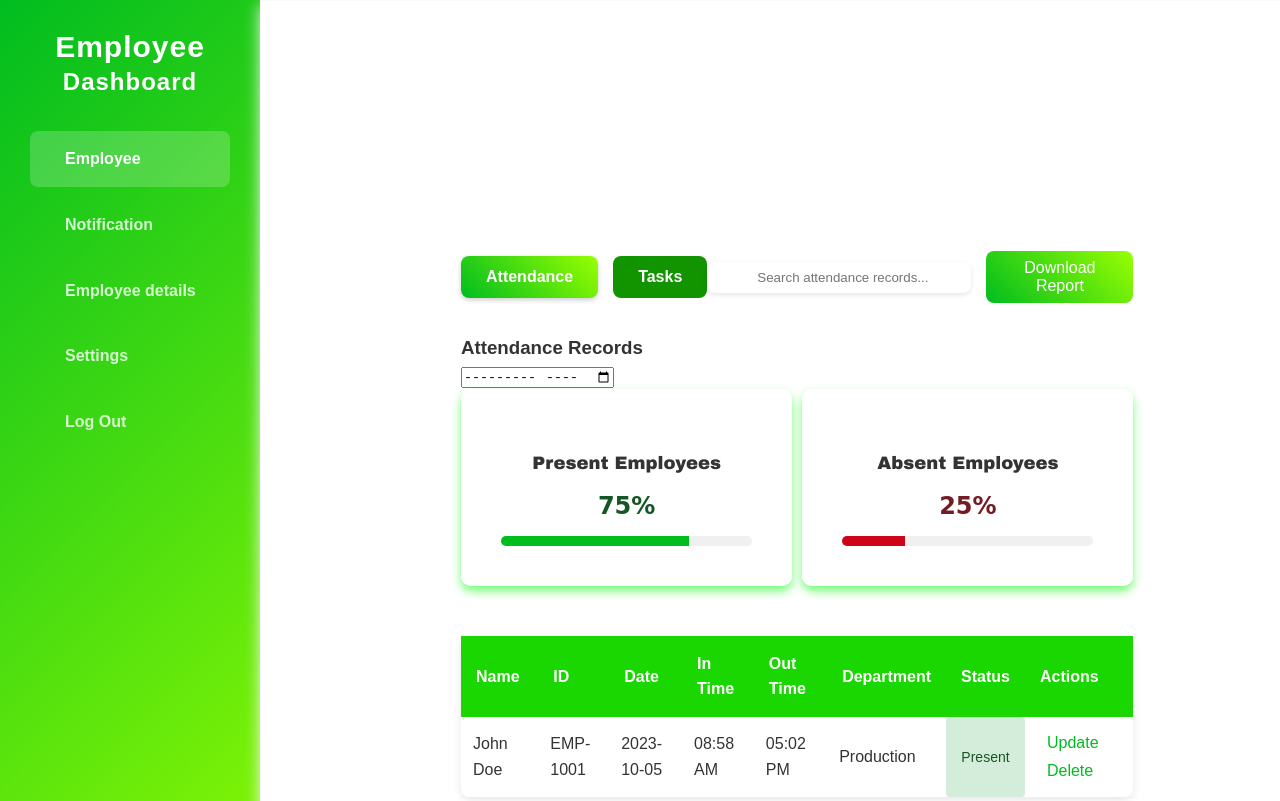
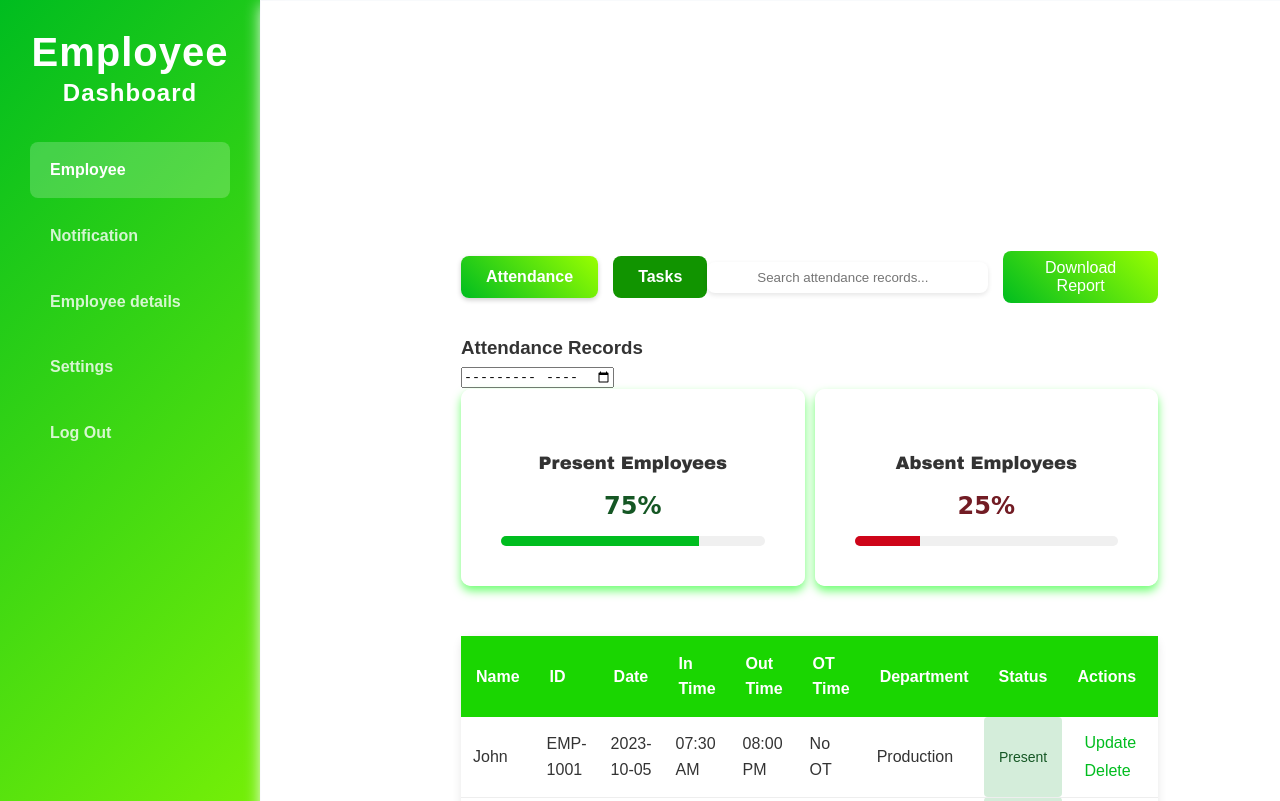
Before and after one commit to omethwithmal/ZenTea, a React (Vite) app in the folder zentea/: page /EmployeeDashboard in a window 1280 px wide. Shown: the top 801 px of the page. Built offline with nearby package versions, Linux system fonts and the light colour scheme.

Commit message:
update frontend
employee dashboard update

```diff
--- a/zentea/src/components/Employee/EmployeeDashboard/EmployeeDashboard.css
+++ b/zentea/src/components/Employee/EmployeeDashboard/EmployeeDashboard.css
@@ -15,31 +15,44 @@
 
 }
 
+.dashboard {
+    display: grid;
+    grid-template-columns: 260px 1fr;
+    min-height: 100vh;
+}
+
 /* Sidebar */
-.IT22090508-managersdashbord-sidebar {
+.IT22090508-EmployeeMnagerDashboard-sidebar {
     background: linear-gradient(135deg, hsl(130, 100%, 37%) 0%, #99ff00 100%);
     padding: 30px;
     color: rgb(255, 255, 255);
 }
 
-.IT22090508-managersdashbord-logo {
+.IT22090508-EmployeeMnagerDashboard-logo {
     margin-bottom: 30px;
     text-align: center;
 }
 
-.IT22090508-managersdashbord-logo i {
+.IT22090508-EmployeeMnagerDashboard-logo i {
     font-size: 48px;
     margin-bottom: 10px;
 }
 
-.IT22090508-managersdashbord-logo h1,
-.IT22090508-managersdashbord-logo h2 {
+.IT22090508-EmployeeMnagerDashboard-logo h1{
     margin: 0;
     font-weight: 600;
     letter-spacing: 1px;
+    font-size: 40px;
+
+}
+.IT22090508-EmployeeMnagerDashboard-logo h2 {
+    margin: 0;
+    font-weight: 600;
+    letter-spacing: 1px;
+
 }
 
-.IT22090508-managersdashbord-nav-link {
+.IT22090508-EmployeeMnagerDashboard-nav-link {
     display: flex;
     align-items: center;
     padding: 15px 20px;
@@ -48,15 +61,15 @@
     color: rgba(255, 255, 255, 0.8);
     transition: all 0.3s ease;
     text-decoration: none;
-    font-weight: bold
+    font-weight: bold;
 }
 
-.IT22090508-managersdashbord-nav-link:hover {
+.IT22090508-EmployeeMnagerDashboard-nav-link:hover {
     background: rgba(255, 255, 255, 0.2);
     color: white;
 }
 
-.IT22090508-managersdashbord-nav-link.active {
+.IT22090508-EmployeeMnagerDashboard-nav-link.active {
     background: rgba(255, 255, 255, 0.2);
     color: white;
     font-weight: 600;
--- a/zentea/src/components/Employee/EmployeeDashboard/EmployeeDashboard.jsx
+++ b/zentea/src/components/Employee/EmployeeDashboard/EmployeeDashboard.jsx
@@ -2,13 +2,8 @@ import React, { useState, useEffect } from 'react';
 import './EmployeeDashboard.css'; // Import the CSS file
 import { useNavigate } from 'react-router-dom';
 
-
 const EmployeeDashboard = () => {
-
     const navigate = useNavigate();
-
-
-
     const [activeTab, setActiveTab] = useState('attendance'); // State for toggling between tabs
     const [tasks, setTasks] = useState([]); // State for managing tasks
     const [progressAnimation, setProgressAnimation] = useState(false); // State for progress bar animation
@@ -49,42 +44,71 @@ const EmployeeDashboard = () => {
         }
     };
 
+    // Function to calculate OT time
+    const calculateOTTime = (inTime, outTime) => {
+        const standardInTime = new Date().setHours(8, 0, 0); // 8:00 AM
+        const standardOutTime = new Date().setHours(17, 0, 0); // 5:00 PM
+
+        const inTimeDate = new Date(`2023-01-01T${inTime}`);
+        const outTimeDate = new Date(`2023-01-01T${outTime}`);
+
+        let otTime = '';
+
+        if (inTimeDate < standardInTime) {
+            const diffMs = standardInTime - inTimeDate;
+            const diffHours = Math.floor(diffMs / (1000 * 60 * 60));
+            const diffMinutes = Math.floor((diffMs % (1000 * 60 * 60)) / (1000 * 60));
+            otTime += `${diffHours}h ${diffMinutes}m early`;
+        }
+
+        if (outTimeDate > standardOutTime) {
+            const diffMs = outTimeDate - standardOutTime;
+            const diffHours = Math.floor(diffMs / (1000 * 60 * 60));
+            const diffMinutes = Math.floor((diffMs % (1000 * 60 * 60)) / (1000 * 60));
+            otTime += otTime ? ', ' : '';
+            otTime += `${diffHours}h ${diffMinutes}m late`;
+        }
+
+        return otTime || 'No OT';
+    };
+
     return (
         <div className="dashboard">
             {/* Sidebar */}
-            <aside className="IT22090508-managersdashbord-sidebar">
-                <div className="IT22090508-managersdashbord-logo">
+            <aside className="IT22090508-EmployeeMnagerDashboard-sidebar">
+                <div className="IT22090508-EmployeeMnagerDashboard-logo">
                     <i className="fas fa-cogs"></i>
                     <h1>Employee</h1>
                     <h2>Dashboard</h2>
                 </div>
-                {/* Navigation Links */}
                 <nav>
-
-                    <a href="#" className="IT22090508-managersdashbord-nav-link active">
+                    <a href="#" className="IT22090508-EmployeeMnagerDashboard-nav-link active">
                         <i className="fas fa-users"></i>
                         <span>Employee</span>
                     </a>
-                    <a href="#" className="IT22090508-managersdashbord-nav-link">
+                    <a href="#" className="IT22090508-EmployeeMnagerDashboard-nav-link">
                         <i className="fas fa-wallet"></i>
                         <span>Notification</span>
                     </a>
-                    <a href="#" className="IT22090508-managersdashbord-nav-link"
-                    onClick={() =>navigate('/EmployeeDetailsTable')}
+                    <a
+                        href="#"
+                        className="IT22090508-EmployeeMnagerDashboard-nav-link"
+                        onClick={() => navigate('/EmployeeDetailsTable')}
                     >
                         <i className="fas fa-truck"></i>
                         <span>Employee details</span>
                     </a>
-                    <a href="#" className="IT22090508-managersdashbord-nav-link">
+                    <a href="#" className="IT22090508-EmployeeMnagerDashboard-nav-link">
                         <i className="fas fa-boxes"></i>
                         <span>Settings</span>
                     </a>
-                    <a href="#" className="IT22090508-managersdashbord-nav-link">
+                    <a href="#" className="IT22090508-EmployeeMnagerDashboard-nav-link">
                         <i className="fas fa-tools"></i>
                         <span>Log Out</span>
                     </a>
                 </nav>
             </aside>
+
             {/* Main Content */}
             <main className="content">
                 <header className="top-bar">
@@ -102,7 +126,6 @@ const EmployeeDashboard = () => {
                             Tasks
                         </button>
                     </div>
-                    {/* Attendance Search */}
                     {activeTab === 'attendance' && (
                         <div className="search-container attendance-search">
                             <div className="search-box">
@@ -114,7 +137,6 @@ const EmployeeDashboard = () => {
                             </button>
                         </div>
                     )}
-                    {/* Task Search */}
                     {activeTab === 'tasks' && (
                         <div className="search-container task-search">
                             <div className="search-box">
@@ -127,6 +149,7 @@ const EmployeeDashboard = () => {
                         </div>
                     )}
                 </header>
+
                 {/* Attendance Dashboard */}
                 {activeTab === 'attendance' && (
                     <div id="attendance" className="management-dashboard active">
@@ -137,7 +160,6 @@ const EmployeeDashboard = () => {
                                 <input type="month" className="date-picker" />
                             </div>
                         </div>
-                        {/* Attendance Widgets */}
                         <div className="widgets">
                             <div className="widget present-percentage">
                                 <h4>Present Employees</h4>
@@ -175,6 +197,7 @@ const EmployeeDashboard = () => {
                                         <th>Date</th>
                                         <th>In Time</th>
                                         <th>Out Time</th>
+                                        <th>OT Time</th>
                                         <th>Department</th>
                                         <th>Status</th>
                                         <th>Actions</th>
@@ -182,12 +205,27 @@ const EmployeeDashboard = () => {
                                 </thead>
                                 <tbody>
                                     <tr>
-                                        <td>John Doe</td>
+                                        <td>John</td>
                                         <td>EMP-1001</td>
                                         <td>2023-10-05</td>
-                                        <td>08:58 AM</td>
-                                        <td>05:02 PM</td>
+                                        <td>07:30 AM</td>
+                                        <td>08:00 PM</td>
+                                        <td>{calculateOTTime('07:30 AM', '06:00 PM')}</td>
                                         <td>Production</td>
+                                        <td className="status present">Present</td>
+                                        <td>
+                                            <button className="action-btn edit">Update</button>
+                                            <button className="action-btn delete">Delete</button>
+                                        </td>
+                                    </tr>
+                                    <tr>
+                                        <td>Jane Smith</td>
+                                        <td>EMP-1002</td>
+                                        <td>2023-10-05</td>
+                                        <td>08:00 AM</td>
+                                        <td>10:00 PM</td>
+                                        <td>{calculateOTTime('07:30 AM', '06:00 PM')}</td>
+                                        <td>HR</td>
                                         <td className="status present">Present</td>
                                         <td>
                                             <button className="action-btn edit">Update</button>
@@ -199,13 +237,13 @@ const EmployeeDashboard = () => {
                         </div>
                     </div>
                 )}
+
                 {/* Task Dashboard */}
                 {activeTab === 'tasks' && (
                     <div id="tasks" className="management-dashboard">
                         <div className="task-header">
                             <h3>Task Management</h3>
                         </div>
-                        {/* Task Widgets */}
                         <div className="widgets">
                             <div className="widget progress-task">
                                 <h4>In Progress Tasks</h4>
```
